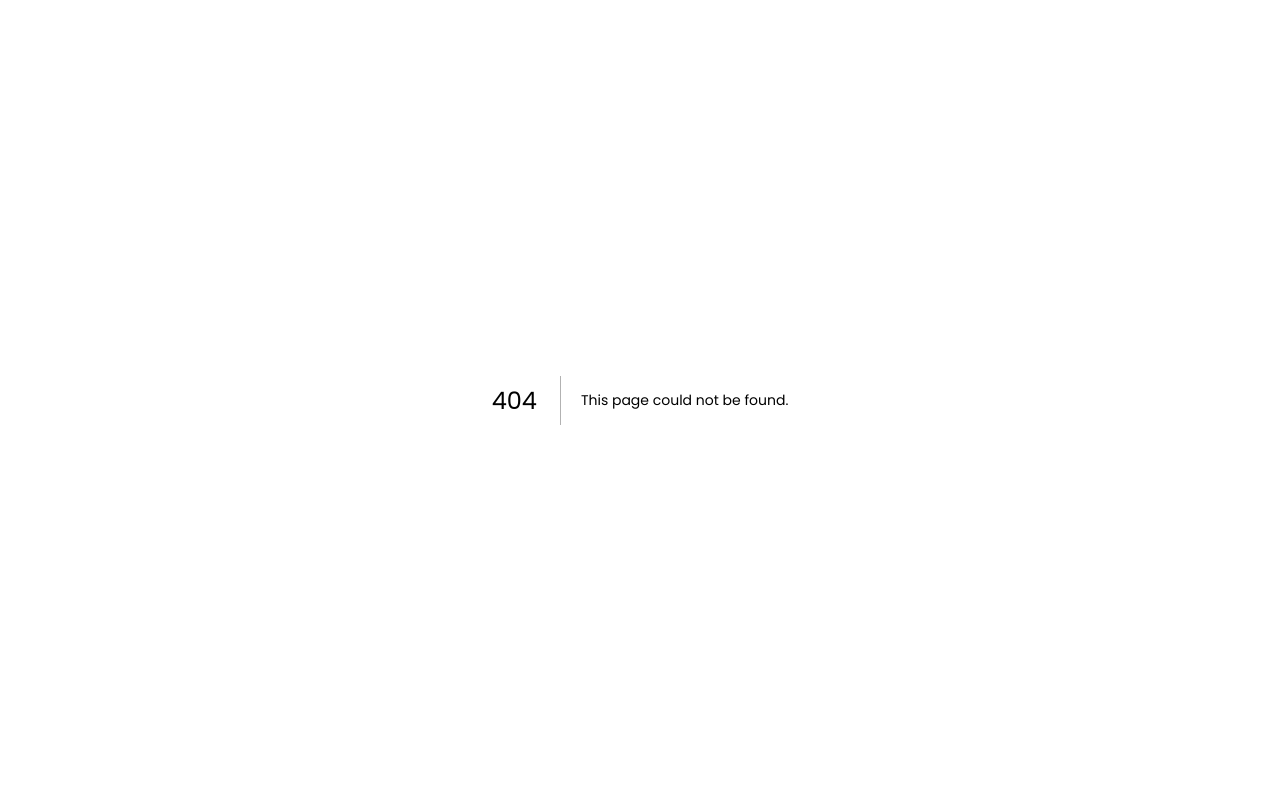
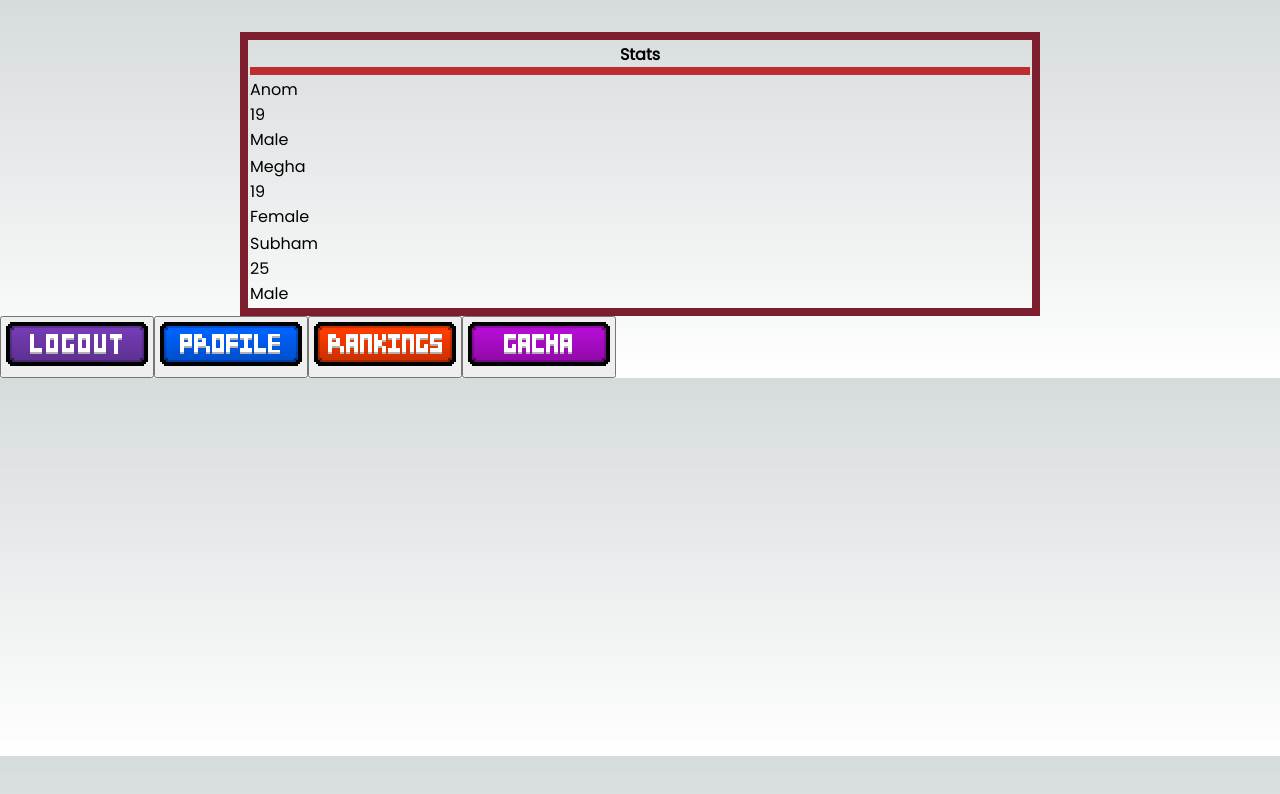
Before and after one commit to Sreyeso/2023-1S_IngSoftware-PPC, a Next.js app: page /stats in a window 1280 px wide. Before the commit this address had no page. Shown: the top 794 px of the page. Built offline with nearby package versions, Linux system fonts and the light colour scheme; no server answers; the database is empty.

Commit message:
Start of stats thingie

```diff
--- a/src/pages/_app.tsx
+++ b/src/pages/_app.tsx
@@ -1,6 +1,7 @@
 import '@/styles/globals.css'
 import type { AppProps } from 'next/app'
 import '@/styles/boardstyle.css';
+import '@/styles/stats.css'
 
 export default function App({ Component, pageProps }: AppProps) {
   return <Component {...pageProps} />
--- /dev/null
+++ b/src/pages/stats.tsx
@@ -0,0 +1,60 @@
+import React, { Component } from "react";
+import DBO from "@/lib/dbo";
+import UserModel from "@/lib/models/user";
+
+export async function getServerSideProps() {
+    try {
+      //Database object
+      const DB:DBO=new DBO();
+      //User data object
+      const UDO=new UserModel(DB.db);
+      let userData=await UDO.getUser("bingustest");
+      //let userSkin=await
+      //retorno Objid, id in array, name ...
+      return {
+        props: { isConnected: true, userName:userData.UserName , region:userData.Region ,userSkin:userData.CurrentAspect,maxScore:userData.HiScore},
+      }
+    } catch (e) {
+      console.error(e)
+      return {
+        props: { isConnected: false },
+      }
+    }
+  }
+
+  export default class Leaderboard extends Component{
+    render() {
+    return(
+    <div>
+    <div className="stats">
+    <table>
+        <tr>
+            <th>Stats</th>
+        </tr>
+        <tr>
+            <td>Anom</td>
+            <td>19</td>
+            <td>Male</td>
+        </tr>
+        <tr>
+            <td>Megha</td>
+            <td>19</td>
+            <td>Female</td>
+        </tr>
+        <tr>
+            <td>Subham</td>
+            <td>25</td>
+            <td>Male</td>
+        </tr>
+    </table>
+    </div>
+      <div className="flex">
+          <button><img src="./sprites/generalAssets/LOG-OUT.png" alt="Iniciar Juego"/></button>
+          <button><img src="./sprites/generalAssets/PROFILE.png" alt="Perfil"/></button>
+          <a href="\webleader"><button><img src="./sprites/generalAssets/RANKINGS.png" alt="Rankings"/></button></a>
+          <button><img src="./sprites/generalAssets/GACHA.png" alt="Gacha"/></button>
+      </div>
+    </div>
+    );
+    }
+}
--- a/src/pages/webleader.tsx
+++ b/src/pages/webleader.tsx
@@ -12,7 +12,7 @@ export async function getServerSideProps() {
       //let userSkin=await
       //retorno Objid, id in array, name ...
       return {
-        props: { isConnected: true, userName:userData.UserName , region:userData.Region ,userSkin:userData.CurrentAspect,maxScore:userData.HiScore},
+        props: { isConnected: true, userName:userData.UserName , region:userData.Region ,userSkin:userData.CurrentAspect[0],maxScore:userData.HiScore},
       }
     } catch (e) {
       console.error(e)
@@ -37,7 +37,7 @@ export default class Leaderboard extends Component{
     <button><img src="/sprites/generalAssets/LOG-OUT.png" alt="Logout"/></button>
     <button><img src="/sprites/generalAssets/PROFILE.png" alt="Perfil"/></button>
     <a href="\leaderboard"><button><img src="./sprites/generalAssets/RANKINGS.png" alt="Rankings"/></button></a>
-    <button><img src="/sprites/generalAssets/GACHA.png" alt="Gacha"/></button>
+    <a href="\stats"><button><img src="/sprites/generalAssets/GACHA.png" alt="Gacha"/></button></a>
     </div>
     </div>);
     }
--- a/src/styles/boardstyle.css
+++ b/src/styles/boardstyle.css
@@ -19,6 +19,7 @@
 
 .board .leaderboard{
     margin-bottom: 1em;
+    align-items: center;
 }
 
 
--- /dev/null
+++ b/src/styles/stats.css
@@ -0,0 +1,21 @@
+
+table {
+    border: 0.5em solid rgb(124, 30, 46);
+    width: 50em;
+    height: 10em;
+    margin: auto;
+    margin-top: 2rem;
+}
+
+th {
+    border-bottom: 0.5em solid rgb(189, 45, 45);
+}
+
+td {
+    text-align: center;
+    display: flex;
+}
+
+.stats {
+    display: flex;
+}
```
